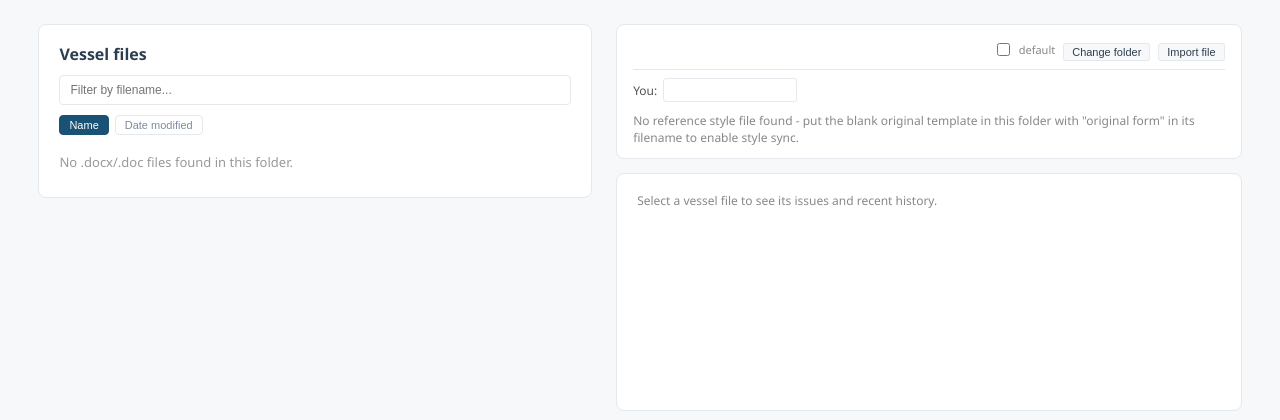
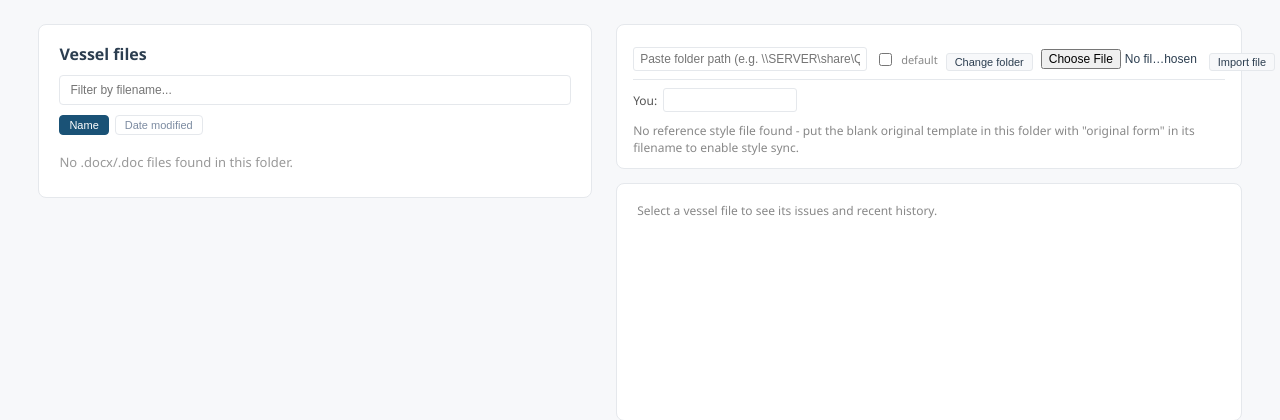
Before and after one commit to JayLight28/Project7_Q88, a Flask app: template templates/index.html in a window 1280 px wide. Shown: the part 48-468 px from the top of the page. Run offline with Flask 3, Linux system fonts and the light colour scheme; the template is opened without the code that fills it, so the values that code supplies are empty; parts of the project's set-up code (start-up, migrations or seed data) failed here and were passed over.

Commit message:
Allow folder/import from any client, not just server machine
pick_folder now accepts a typed path so remote clients can point the
watch folder without a native dialog on the server; import_file now
uploads via the browser instead of browsing the server's filesystem.

Co-Authored-By: Claude Sonnet 5 <noreply@anthropic.com>

```diff
--- a/app.py
+++ b/app.py
@@ -267,9 +267,13 @@ def index():
 
 @app.route("/pick_folder", methods=["POST"])
 def pick_folder():
-    chosen = _native_folder_dialog(get_current_folder())
-    if not chosen:
-        return redirect(url_for("index"))
+    typed = (request.form.get("folder_path") or "").strip()
+    if typed:
+        chosen = typed
+    else:
+        chosen = _native_folder_dialog(get_current_folder())
+    if not chosen or not os.path.isdir(chosen):
+        return redirect(url_for("index", rename_error="bad_folder"))
     folder = os.path.normpath(chosen)
 
     make_default = request.form.get("make_default") == "on"
@@ -285,6 +289,22 @@ def pick_folder():
 @app.route("/import_file", methods=["POST"])
 def import_file():
     folder = get_current_folder()
+    upload = request.files.get("file")
+    if upload and upload.filename:
+        dest_name = os.path.basename(upload.filename)
+        if not dest_name.lower().endswith((".docx", ".doc")):
+            return redirect(url_for("index", rename_error="bad_import"))
+        dest_path = os.path.join(folder, dest_name)
+        if os.path.exists(dest_path):
+            base, ext = os.path.splitext(dest_name)
+            i = 1
+            while os.path.exists(os.path.join(folder, f"{base} ({i}){ext}")):
+                i += 1
+            dest_name = f"{base} ({i}){ext}"
+            dest_path = os.path.join(folder, dest_name)
+        upload.save(dest_path)
+        return redirect(url_for("index", imported=dest_name))
+
     chosen = _native_file_dialog(folder)
     if not chosen:
         return redirect(url_for("index"))
--- a/static/style.css
+++ b/static/style.css
@@ -379,6 +379,10 @@ body.home { background: var(--bg-chrome); margin: 0; }
   padding: 4px 6px; border: 1px solid var(--border); border-radius: 3px; font-size: 12px; width: 120px;
 }
 .toolbar-sync { margin-left: auto; }
+.folder-path-input {
+  padding: 4px 6px; border: 1px solid var(--border); border-radius: 3px; font-size: 12px; width: 220px;
+}
+.import-file-input { font-size: 12px; max-width: 160px; }
 .small-btn.primary { background: var(--navy); color: white; border-color: var(--navy); }
 
 .file-search {
--- a/templates/index.html
+++ b/templates/index.html
@@ -68,13 +68,15 @@
           <span class="toolbar-folder" title="{{ watch_folder }}">{{ watch_folder }}</span>
           <div class="toolbar-actions">
             <form method="post" action="{{ url_for('pick_folder') }}" class="inline-form">
+              <input type="text" name="folder_path" class="folder-path-input" placeholder="Paste folder path (e.g. \\SERVER\share\Q88)" value="{{ watch_folder }}">
               <label class="checkbox-line tiny">
                 <input type="checkbox" name="make_default">
                 default
               </label>
               <button type="submit" class="small-btn">Change folder</button>
             </form>
-            <form method="post" action="{{ url_for('import_file') }}" class="inline-form">
+            <form method="post" action="{{ url_for('import_file') }}" class="inline-form" enctype="multipart/form-data">
+              <input type="file" name="file" accept=".docx,.doc" id="import-file-input" class="import-file-input">
               <button type="submit" class="small-btn">Import file</button>
             </form>
           </div>
@@ -109,6 +111,8 @@
         {% if rename_error == "exists" %}<div class="notice error">A file with that name already exists.</div>{% endif %}
         {% if rename_error == "empty" %}<div class="notice error">Enter a file name.</div>{% endif %}
         {% if rename_error == "locked" %}<div class="notice error">Someone else is currently editing this file.</div>{% endif %}
+        {% if rename_error == "bad_folder" %}<div class="notice error">That folder path doesn't exist or isn't reachable from the server.</div>{% endif %}
+        {% if rename_error == "bad_import" %}<div class="notice error">Only .docx/.doc files can be imported.</div>{% endif %}
       </section>
 
       <section class="panel detail-panel" id="detail-pane">
```
